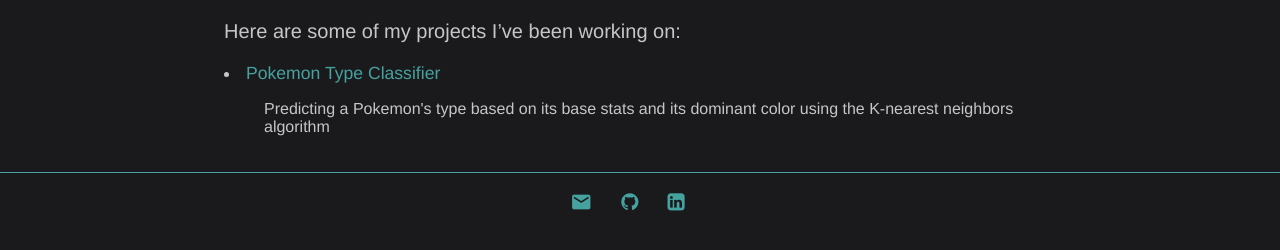
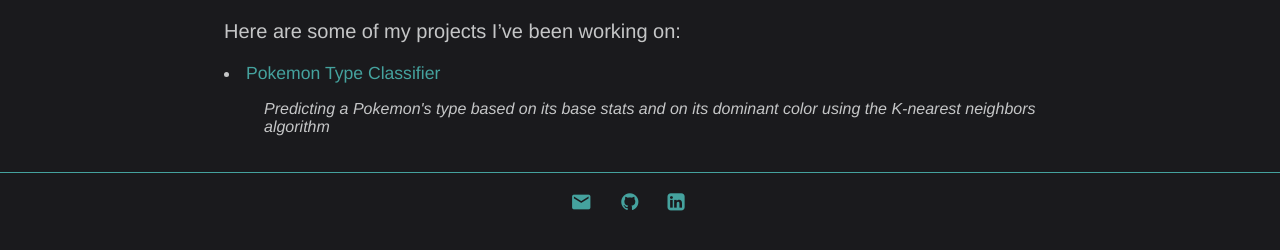
Before and after one commit to clfkenny/clfkenny.github.io, a Jekyll site: the page built from projects/index.md, in a window 1280 px wide. Shown: the part 138-388 px from the top of the page. Built offline with Jekyll 4.4.1, drawn with Linux system fonts in a browser that asks for light colours.

Commit message:
Update index.md

```diff
--- a/projects/index.md
+++ b/projects/index.md
@@ -16,7 +16,7 @@ nav ul li:nth-child(3) a{
 
 <p>
   <li><a href= "/projects/pokemon_classifier">Pokemon Type Classifier</a>
-   <ul>Predicting a Pokemon's type based on its base stats and its dominant color using the K-nearest neighbors algorithm</ul>
+   <ul><i>Predicting a Pokemon's type based on its base stats and on its dominant color using the K-nearest neighbors algorithm</i></ul>
  </li>
 
 
```
